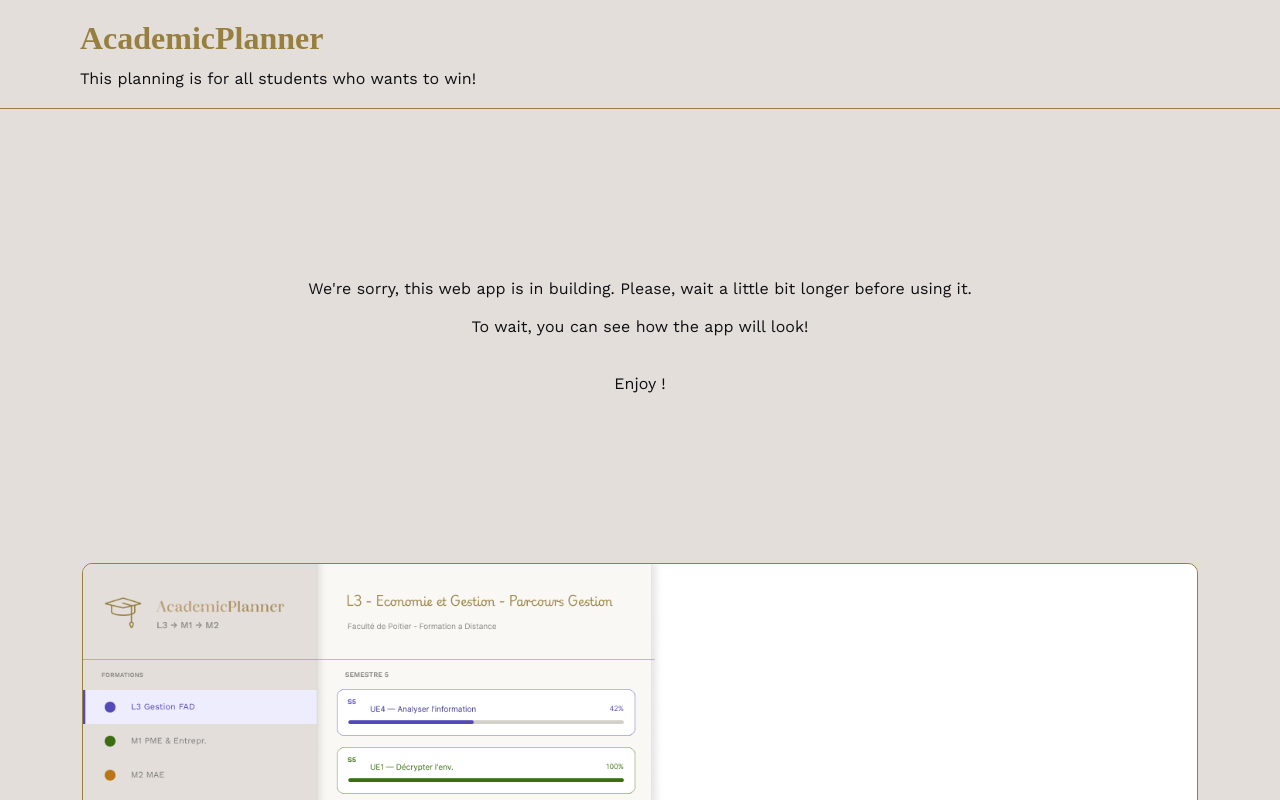
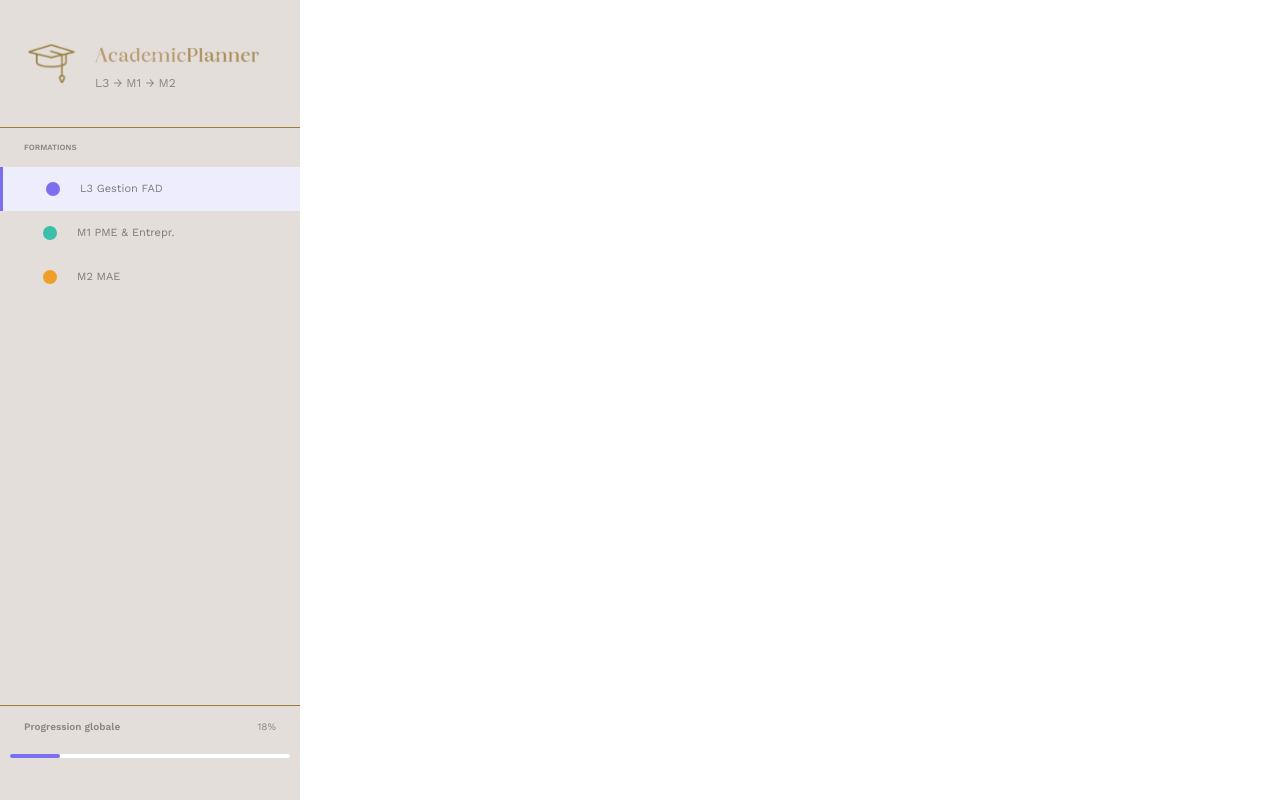
Before and after one commit to NeugdaeUju/Academic_tracker, a Vue app: page / in a window 1280 px wide. Shown: the top 800 px of the page. Built offline with nearby package versions, Linux system fonts and the light colour scheme; a web font is replaced by a local one.

Commit message:
Création du premier composant : Header avec menu

```diff
--- a/index.html
+++ b/index.html
@@ -2,7 +2,7 @@
 <html lang="">
   <head>
     <meta charset="UTF-8">
-    <link rel="icon" href="/favicon.ico">
+    <link rel="icon" href="/src/assets/logo.svg">
     <link rel="preconnect" href="https://fonts.googleapis.com">
     <link rel="preconnect" href="https://fonts.gstatic.com" crossorigin>
     <link href="https://fonts.googleapis.com/css2?family=Playwrite+GB+J:ital,wght@0,100..400;1,100..400&family=Work+Sans:ital,wght@0,100..900;1,100..900&display=swap" rel="stylesheet">
--- a/src/App.vue
+++ b/src/App.vue
@@ -1,95 +1,16 @@
+
+
 <script setup>
+import Header from './components/Header.vue'
 </script>
 
 <template>
-  <header>
-    <h1 class="titre">AcademicPlanner</h1>
-    <p class="subtitles">This planning is for all students who wants to win!</p>
-  </header>
+
+  <Header />
   <main>
-    <div class="explications">
-      <p>We're sorry, this web app is in building. Please, wait a little bit longer before using it.</p>
-      <br />
-      <p>To wait, you can see how the app will look!</p>
-      <br />
-      <br />
-      <p>Enjoy !</p>
-    </div>
-
-    <div class="images">
-      <Transition name="fade" appear>
-        <img class='image-vue-1' src="./assets/Desktop-2.png" alt="images de la maquettes du site">
-      </Transition>
-      <Transition name="fade2" appear>
-        <img class="image-vue-2" src="./assets/Desktop-1.jpg" alt="image numéro 2 de la maquette du site">
-      </Transition>
-      <Transition name="fade3" appear>
-        <img class="image-vue-3" src="./assets/Desktop-3.png" alt="image numéro 3 de la maquette du site">
-      </Transition>
-    </div>
   </main>
 </template>
 
+
 <style scoped>
-
-header{
-  /*height : 80px;*/
-  border-bottom : 1px solid var(--text-color);
-  padding : 20px 80px;
-}
-.titre {
-  color : #977f3f;
-  margin-bottom : 12px;
-}
-
-main {
-  margin: 20px;
-  display : flex;
-  flex-direction: column;
-  align-items: center;
-}
-
-.explications {
-  text-align: center;
-  margin : 150px 0;
-}
-
-.images {
-  width : 90%;
-  display : flex;
-  flex-direction: column;
-  justify-content: center;
-  align-items: center;
-  gap : 25px;
-  margin : 20px;
-}
-
-.image-vue-1, .image-vue-2, .image-vue-3 {
-  border: 0.5px solid var(--text-color);
-  border-radius : 10px;
-  width : 100%;
-}
-
-.fade-appear-active, .fade-enter-active {
-  transition : opacity 2000ms ease;
-}
-
-.fade2-appear-active, .fade2-enter-active {
-  transition: opacity 2000ms ease;
-  transition-delay: 200ms; /* démarre après la première */
-}
-
-.fade3-appear-active, .fade3-enter-active {
-  transition: opacity 2000ms ease;
-  transition-delay: 400ms; /* démarre après la seconde */
-}
-
-.fade-appear-from, .fade-enter-from, .fade2-appear-from, .fade2-enter-from, .fade3-appear-from, .fade3-enter-from {
-  opacity : 0;
-}
-
-.fade-appear-to, .fade-enter-to, .fade2-appear-to, .fade2-enter-to, .fade3-appear-to, .fade3-enter-to {
-  opacity : 1;
-}
-
 </style>
--- a/src/assets/base.css
+++ b/src/assets/base.css
@@ -3,7 +3,8 @@
   --text-color : #977f3f;
   --black : #0F0F13;
   --white : #E8E8F0;
-  --grey : #44445A;
+  --grey1 : #888780;
+  --grey2 : #7B7B7A;
   --violet : #7C6EF0;
   --vert : #3BBFA8;
   --orange : #EF9F27;
@@ -19,7 +20,7 @@
 }
 
 body {
-  background-color: #e3deda;
+  background-color: #fff;
   font-family : 'Work Sans', sans-serif;
   font-weight : 400;
   color : var(--black);
--- /dev/null
+++ b/src/components/Header.vue
@@ -0,0 +1,180 @@
+<script setup>
+</script>
+
+<template>
+  <header>
+    <div class="app-block">
+      <img class='logo' src="../assets/logo.svg"/>
+      <div class="texts">
+        <img class='nom-app' src="../assets/nom-logo.svg">
+        <p class="parcours-list">L3 → M1 → M2</p>
+      </div>
+    </div>
+
+    <nav>
+      <h2 class="titre-section">FORMATIONS</h2>
+      <ul class="liste-nav">
+        <li class="item active"><div class="mark"></div>L3 Gestion FAD</li>
+        <li class="item"><div class="mark"></div>M1 PME & Entrepr.</li>
+        <li class="item"><div class="mark"></div>M2 MAE</li>
+      </ul>
+    </nav>
+
+    <div class="progession-block">
+      <div class="titre-prct">
+        <p class="titre-section">Progression globale</p>
+        <span class="pourcentage">18%</span>
+      </div>
+      <div class="progress-bar">
+        <div class="progress-bar-empty"></div>
+        <div class="progress-bar-color"></div>
+      </div>
+    </div>
+
+  </header>
+</template>
+
+<style scoped>
+
+header {
+  Width : 300px;
+  height : 100vh;
+  position : relative;
+  top : 0;
+  left: 0;
+  background: var(--bg-color);
+  /*padding : 0 24px;*/
+}
+
+/* Block Nom général*/
+.app-block {
+  display : flex;
+  align-items: center;
+  gap : 8px;
+  padding : 37px 24px;
+  border-bottom : 1px solid var(--text-color)
+}
+
+.logo {
+  width : 55px;
+  height : 100%;
+}
+
+.nom-app {
+  width : 184px;
+  height : 1001%;
+}
+
+.parcours-list {
+  margin-left : 8px;
+  color : var(--grey1);
+  font-weight : medium;
+  font-size : 12px;
+}
+
+/* Navigation */
+
+nav {
+  padding : 15px 0;
+}
+
+li::marker {
+  content : none;
+}
+
+.titre-section {
+  font-size : 8px;
+  font-family : 'work sans', sans-serif;
+  color : var(--grey1);
+  margin-bottom : 15px;
+  letter-spacing: 1.75%;
+  font-weight : 600;
+  margin-left : 24px;
+}
+
+.item {
+  font-size : 11px;
+  color : var(--grey2);
+  padding : 15px;
+  display : flex;
+  flex-direction: row;
+  cursor: pointer;
+}
+
+.mark {
+  width : 14px;
+  height : 14px;
+  border-radius: 999px;
+  margin-left : 28px;
+  margin-right : 20px;
+}
+
+.item:nth-child(1) .mark {
+  background-color: var(--violet);
+}
+
+.item:nth-child(2) .mark {
+  background-color: var(--vert);
+}
+
+.item:nth-child(3) .mark {
+  background-color: var(--orange);
+}
+
+.active {
+  background-color: #EEEDFE;
+  border-left : 3px solid var(--violet);
+}
+
+
+/* Block progression globale */
+
+.progession-block {
+  position : absolute ;
+  bottom :0;
+  border-top : 1px solid var(--text-color);
+  padding-top : 15px;
+  font-size : 10px;
+}
+
+.pourcentage {
+  color : var(--grey1);
+  font-size : 10px;
+  margin-bottom : 15px;
+  margin-right : 24px;
+}
+
+.titre-prct {
+  display : flex;
+  justify-content: space-between;
+  align-items: center;
+}
+
+.titre-prct .titre-section {
+  font-size : 10px;
+}
+
+.progress-bar {
+  width: 280px;
+  margin : 7px 10px 53px 10px;
+  position : relative;
+}
+
+.progress-bar-empty {
+  position : absolute ;
+  height : 4px;
+  width: 100%;
+  background-color : #fff;
+  border-radius: 999px;
+}
+
+.progress-bar-color {
+  position : absolute;
+  background: var(--violet);
+  height : 4px;
+  width: 18%;
+  border-radius: 999px;
+
+}
+
+</style>
```
Also changed, not shown: src/assets/logo.svg (added), src/assets/nom-logo.svg (added).
